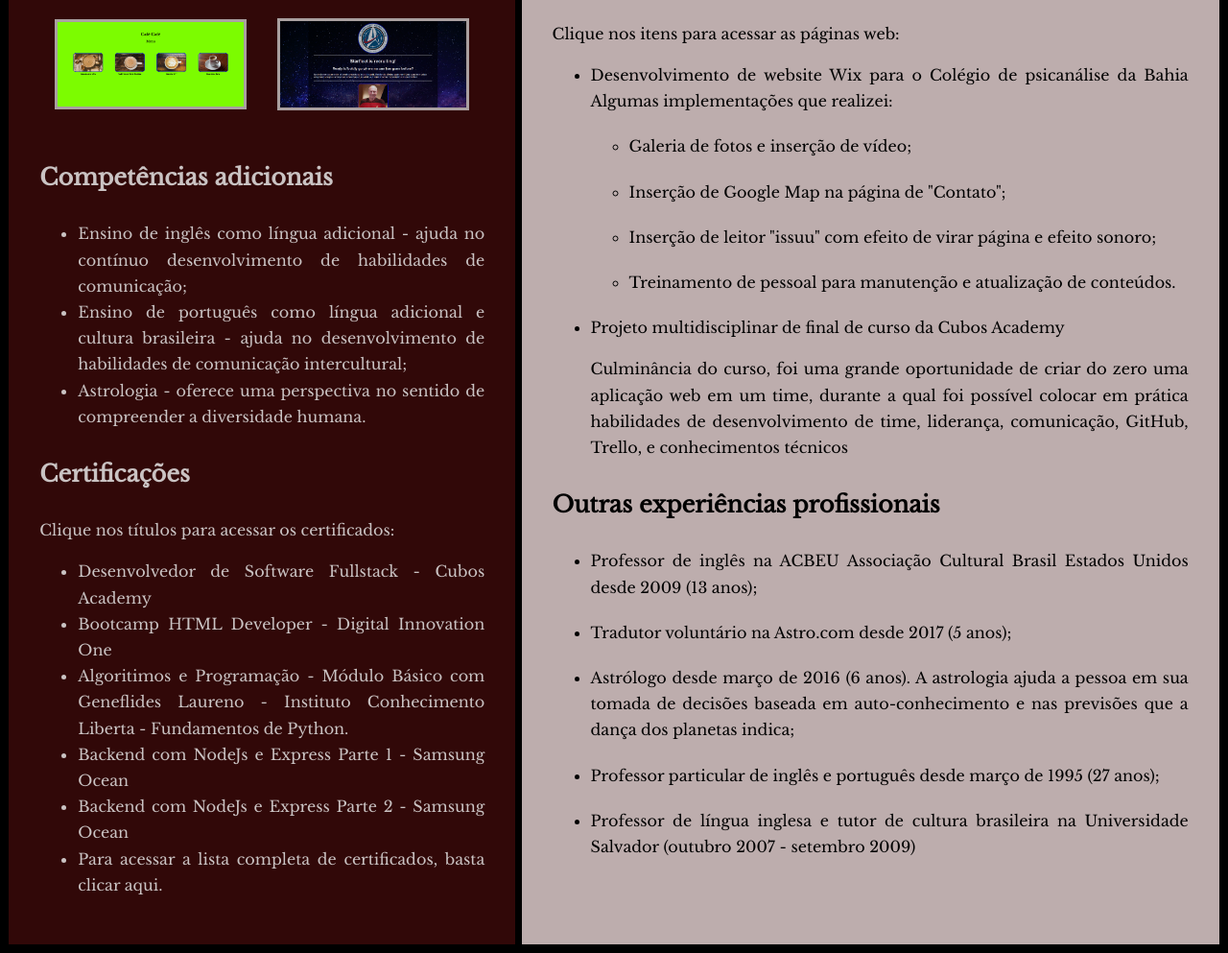
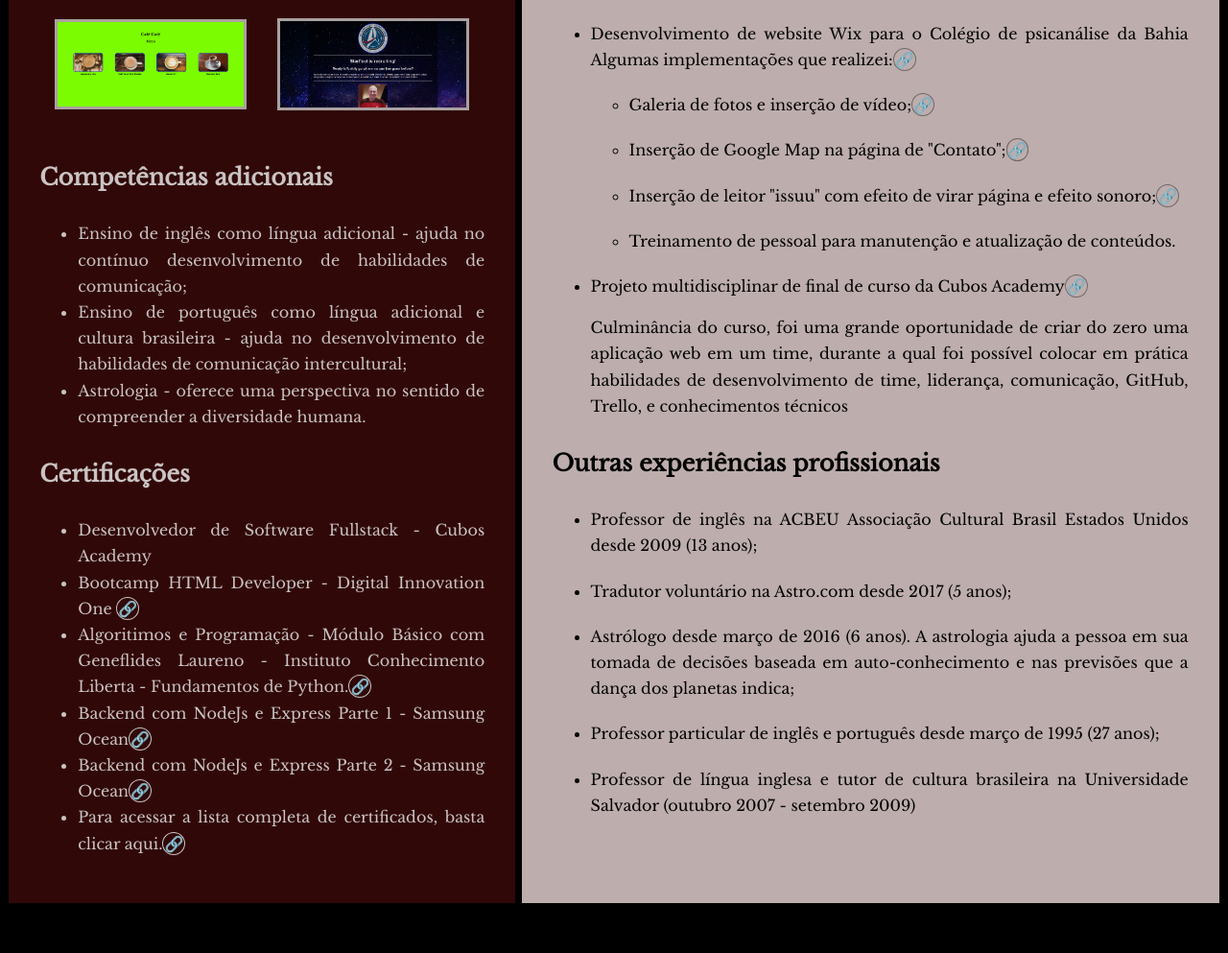
Before and after one commit to romulocraveiro/myresume, a plain HTML site: page index.html in a window 1280 px wide. Shown: the part 1728-2721 px from the top of the page at 96% size. After the commit the page ends 2678 px from the top, so only its background shows below. Drawn offline with nearby package versions, Linux system fonts and the light colour scheme.

Commit message:
Adding link emoji to clickable text

```diff
--- a/index.html
+++ b/index.html
@@ -116,19 +116,18 @@
                     <li>Astrologia - oferece uma perspectiva no sentido de compreender a diversidade humana.</li>
                 </ul>
             <h2>Certificações</h2>
-            <p>Clique nos títulos para acessar os certificados:</p>
 
                 <ul class="certifications">
                     <li>Desenvolvedor de Software Fullstack - Cubos Academy</li>
-                    <li><a href="https://www.dio.me/certificate/77F18E42/share" target="_blank">Bootcamp HTML Developer - Digital Innovation One</a></li>
+                    <li><a href="https://www.dio.me/certificate/77F18E42/share" target="_blank">Bootcamp HTML Developer - Digital Innovation One <span class="link-emoji">🔗</span></a></li>
 
-                    <li><a href="https://drive.google.com/file/d/1W-MGCsxT0Aksf9DyB95MGSKwYdHh1UlM/view" target="_blank">Algoritimos e Programação - Módulo Básico com Geneflides Laureno - Instituto Conhecimento Liberta - Fundamentos de Python.</a></li>
+                    <li><a href="https://drive.google.com/file/d/1W-MGCsxT0Aksf9DyB95MGSKwYdHh1UlM/view" target="_blank">Algoritimos e Programação - Módulo Básico com Geneflides Laureno - Instituto Conhecimento Liberta - Fundamentos de Python.<span class="link-emoji">🔗</span></a></li>
 
-                    <li><a href="http://oceanbrasil.com:8000/certificates/certificado-24-2386-34835.pdf" target="_blank">Backend com NodeJs e Express Parte 1 - Samsung Ocean</a></li>
+                    <li><a href="http://oceanbrasil.com:8000/certificates/certificado-24-2386-34835.pdf" target="_blank">Backend com NodeJs e Express Parte 1 - Samsung Ocean<span class="link-emoji">🔗</span></a></li>
 
-                    <li><a href="http://oceanbrasil.com:8000/certificates/certificado-24-2387-34835.pdf" target="_blank">Backend com NodeJs e Express Parte 2 - Samsung Ocean</a></li>
+                    <li><a href="http://oceanbrasil.com:8000/certificates/certificado-24-2387-34835.pdf" target="_blank">Backend com NodeJs e Express Parte 2 - Samsung Ocean<span class="link-emoji">🔗</span></a></li>
 
-                    <li><a href="https://www.linkedin.com/in/romulocraveiro/details/certifications/" target="_blank">Para acessar a lista completa de certificados, basta clicar aqui.</a></li>
+                    <li><a href="https://www.linkedin.com/in/romulocraveiro/details/certifications/" target="_blank">Para acessar a lista completa de certificados, basta clicar aqui.<span class="link-emoji">🔗</span></a></li>
 
                 </ul>
         </div>
@@ -187,20 +186,18 @@
                 </ul>
 
             <h2>Experiência</h2>
+            <ul class="experiencia">
+                <li><a href="https://colpsiba.wixsite.com/colpsiba" target="_blank">Desenvolvimento de website Wix para o Colégio de psicanálise da Bahia Algumas implementações que realizei:<span class="link-emoji">🔗</span></a></li>
+                <ul>
+                    <li><a href="https://colpsiba.wixsite.com/colpsiba/galeria" target="_blank">Galeria de fotos e inserção de vídeo;<span class="link-emoji">🔗</span></a></li>
 
-            <p>Clique nos itens para acessar as páginas web:</p>
-            <ul class="experiencia">
-                <li><a href="https://colpsiba.wixsite.com/colpsiba" target="_blank">Desenvolvimento de website Wix para o Colégio de psicanálise da Bahia Algumas implementações que realizei:</a></li>
-                <ul>
-                    <li><a href="https://colpsiba.wixsite.com/colpsiba/galeria" target="_blank">Galeria de fotos e inserção de vídeo;</a></li>
+                    <li><a href="https://colpsiba.wixsite.com/colpsiba/contato" target="_blank">Inserção de Google Map na página de "Contato";<span class="link-emoji">🔗</span></a></li>
 
-                    <li><a href="https://colpsiba.wixsite.com/colpsiba/contato" target="_blank">Inserção de Google Map na página de "Contato";</a></li>
-
-                    <li><a href="https://colpsiba.wixsite.com/colpsiba/entrevistas" target="_blank">Inserção de leitor "issuu" com efeito de virar página e efeito sonoro;</a></li>
+                    <li><a href="https://colpsiba.wixsite.com/colpsiba/entrevistas" target="_blank">Inserção de leitor "issuu" com efeito de virar página e efeito sonoro;<span class="link-emoji">🔗</span></a></li>
 
                     <li>Treinamento de pessoal para manutenção e atualização de conteúdos.</li>
                 </ul>
-                <li><a href="https://bank-mccallbackfeliz.vercel.app/" target="_blank">Projeto multidisciplinar de final de curso da Cubos Academy</a>
+                <li><a href="https://bank-mccallbackfeliz.vercel.app/" target="_blank">Projeto multidisciplinar de final de curso da Cubos Academy<span class="link-emoji">🔗</span></a>
                     <p>
                     Culminância do curso, foi uma grande oportunidade de criar do zero uma aplicação web em um time, durante a qual foi possível colocar em prática habilidades de desenvolvimento de time, liderança, comunicação, GitHub, Trello, e conhecimentos técnicos
                     </p>
--- a/index.js
+++ b/index.js
@@ -5,7 +5,6 @@ const squares = document.querySelectorAll('.square');
 const themeButton = document.querySelector('.light');
 const linkedIn = document.querySelector('.fa-linkedin');
 const gitHub = document.querySelector('.fa-github-square');
-// const a = document.querySelector('a');
 const certifications= document.querySelector('.certifications');
 
 function handleChangeBackgroundColor(e){
@@ -18,6 +17,7 @@ function handleChangeBackgroundColor(e){
        body.style.backgroundColor = '#fff';
        linkedIn.style.color = '#cac3c3';
        gitHub.style.color = '#cac3c3';
+
     }
     else if(e.target.id === 'dark-red'){
         left.style.backgroundColor = '';
@@ -46,6 +46,7 @@ function handleChangeBackgroundColor(e){
             linkedIn.style.color = '#000';
             gitHub.style.color = '#000';
             body.style.backgroundColor = '#fff';
+
         }
     }
 
--- a/style.css
+++ b/style.css
@@ -33,6 +33,16 @@ h2{
 
 a, a:visited, a:hover, a:active {
     color: inherit;
+}
+
+.link-emoji{
+    border: 1px solid #cac3c3;
+    border-radius: 50%;
+    padding: 1px;
+}
+
+.right .link-emoji{
+    border: 1px solid #6d6767
 }
 
 .fab {
```
Also changed, not shown: english.html (+10 -10 lines).
